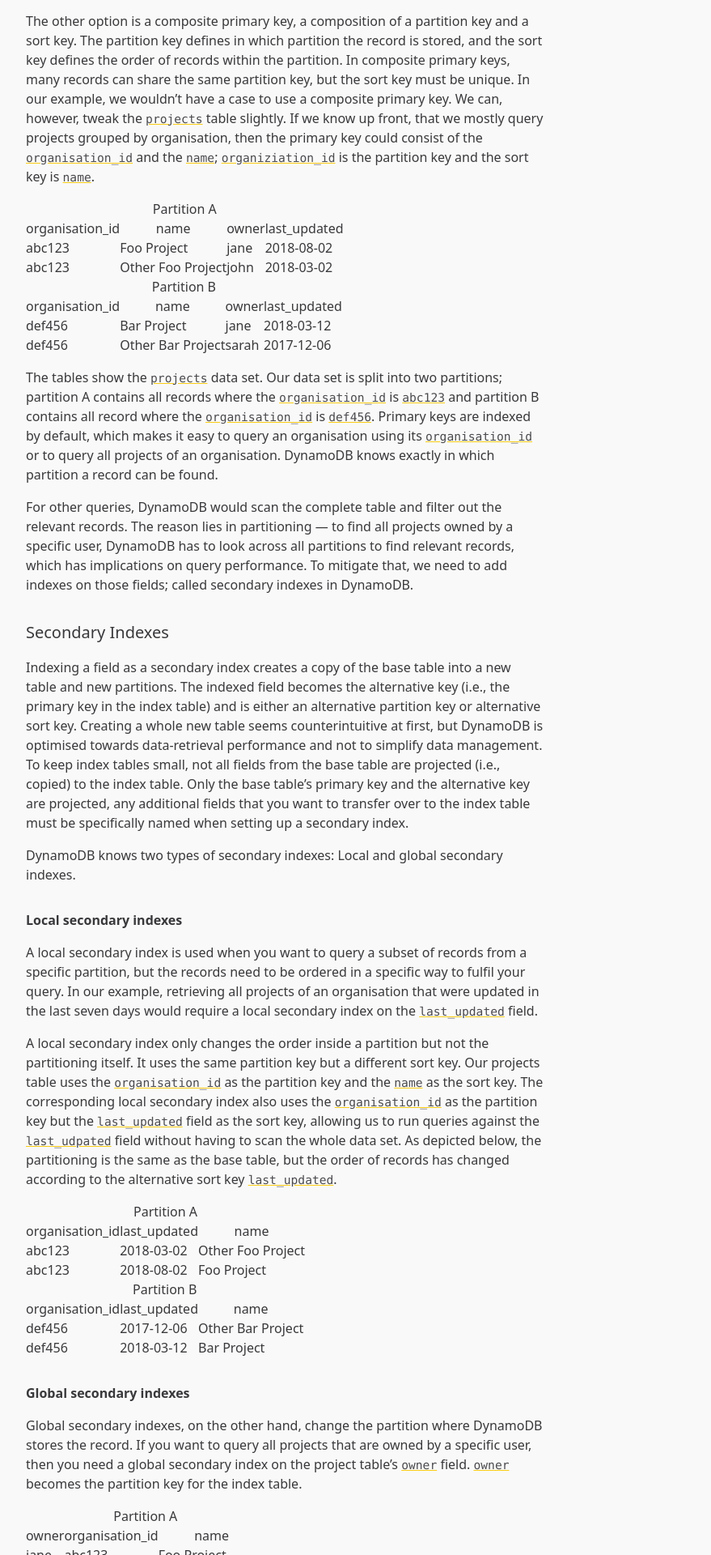
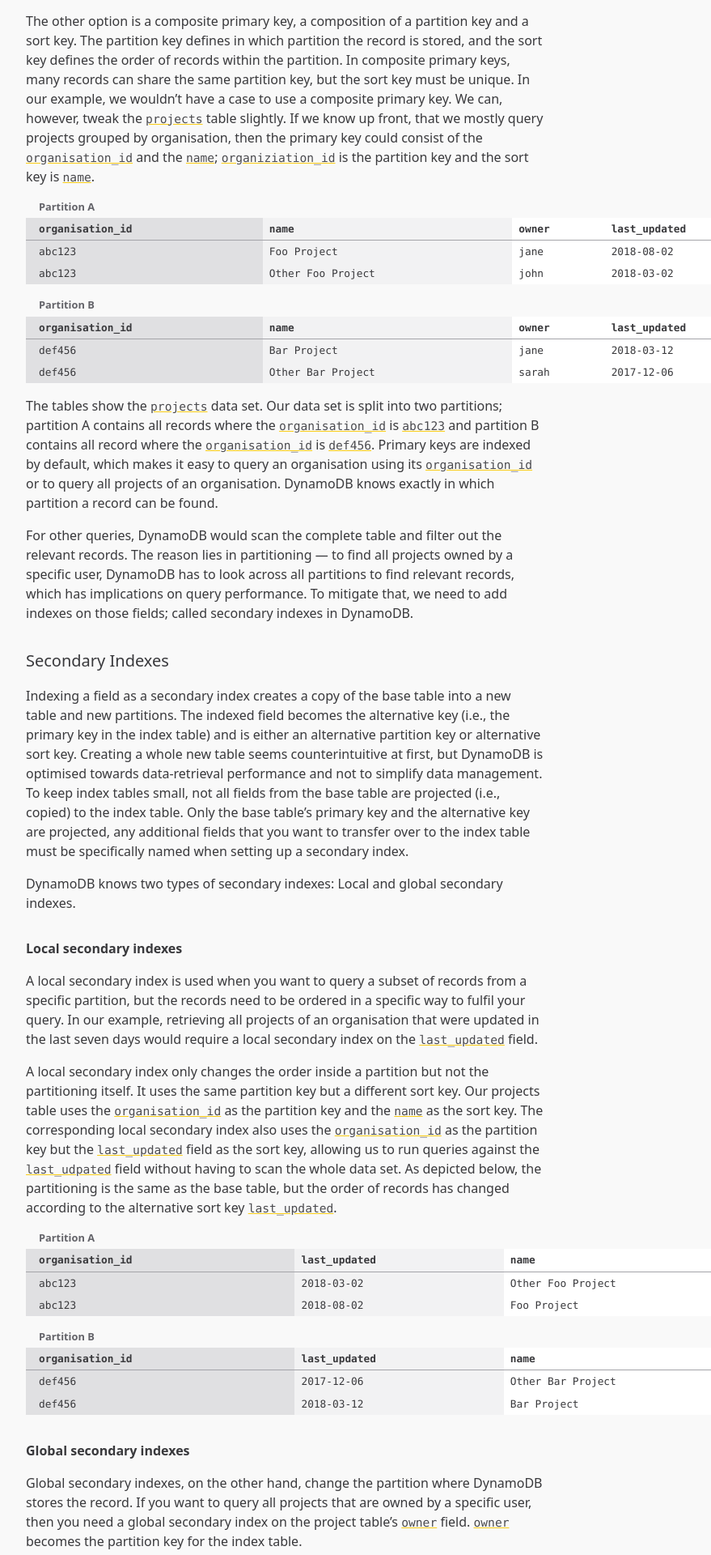
Before and after one commit to oliverroick/oliverroick.net, a Jekyll site: the page built from src/collections/_posts/2018-08-11-data-storage-and-indexing-in-dynamodb.md, in a window 1280 px wide. Shown: the part 1422-3342 px from the top of the page at 81% size, without its empty margins (0-879 px from the left). Built offline with Jekyll 4.4.1, drawn with Linux system fonts in a browser that asks for light colours.

Commit message:
Add table styles

```diff
--- a/src/css/roick2025.css
+++ b/src/css/roick2025.css
@@ -352,6 +352,78 @@
       font-size: var(--f-sm);
     }
   }
+
+  table {
+    max-width: 60rem;
+    width: 100%;
+    border-spacing: 0;
+    margin: 1rem 0;
+    font-family: var(--f-mono);
+    font-size: var(--f-sm);
+
+    caption {
+      font-family: var(--f-sans);
+      font-weight: bold;
+      color: var(--dark-700);
+      text-align: left;
+      margin-left: 1rem;
+      margin-right: 1rem;
+      margin-bottom: .25rem;
+    }
+
+    tr:nth-child(2n) {
+      background-color: var(--dark-100);
+    }
+
+    th {
+      padding: .25rem .5rem;
+      border-bottom: 1px solid var(--dark-400);
+      text-align: left;
+      font-weight: bold;
+
+      &:first-child {
+        border-left: none;
+        padding-left: 1rem;
+      }
+
+      &:last-child {
+        padding-right: 1rem;
+      }
+    }
+
+    td {
+      padding: .25rem .5rem;
+
+      &:first-child {
+        border-left: none;
+        padding-left: 1rem;
+      }
+
+      &:last-child {
+        padding-right: 1rem;
+      }
+    }
+
+    tfoot td {
+      font-weight: bold;
+      border-top: 1px solid var(--dark-400);
+    }
+  }
+
+  table.db {
+    tr {
+      background-color: #fff;
+    }
+
+    .pk {
+      background-color: var(--dark-200);
+    }
+
+    .sk {
+      background-color: var(--dark-100);
+    }
+  }
+
 }
 
 .project-overview {
```
